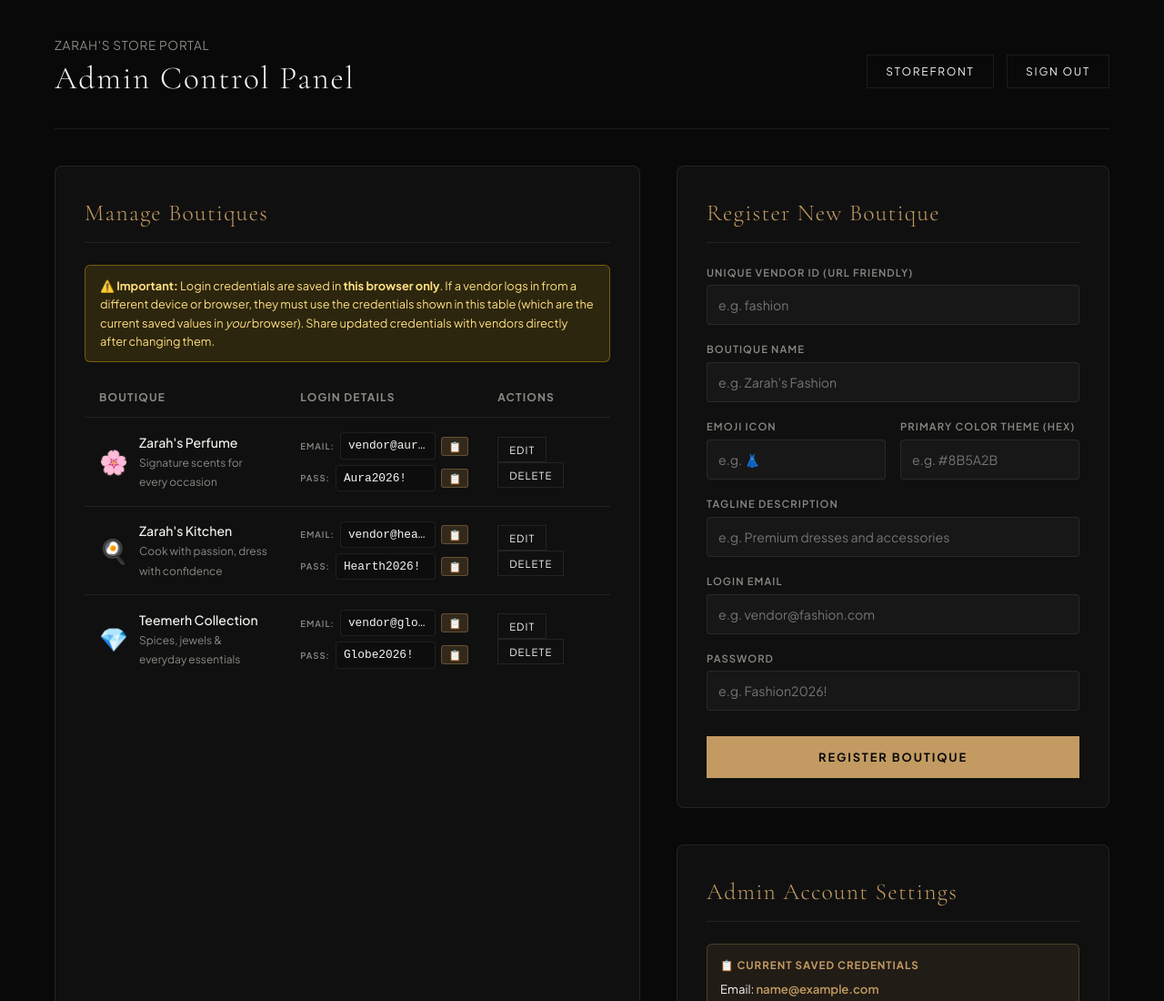
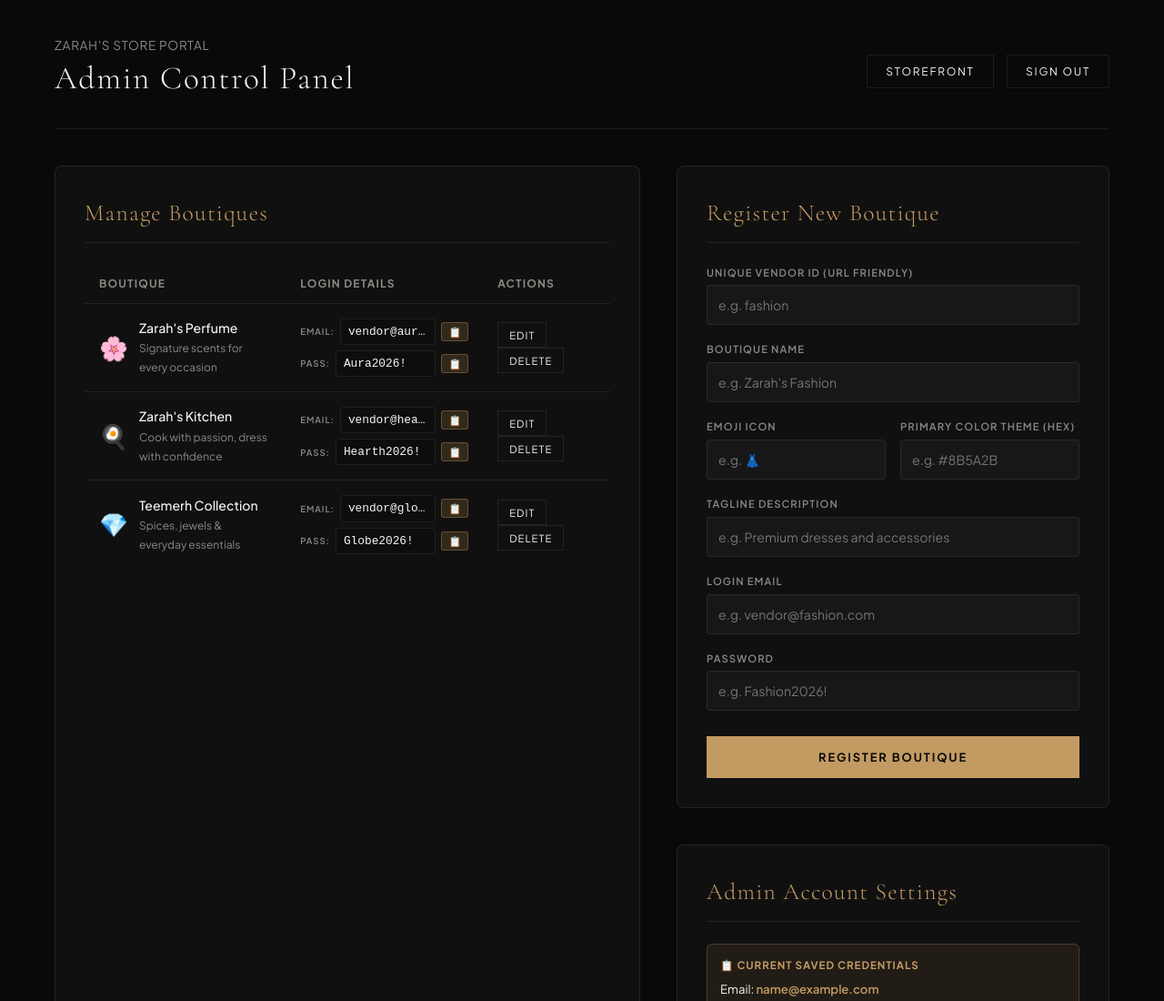
Before and after one commit to abubakar-r-salihawa/zarahs-store, a plain HTML site: page admin-dashboard.html in a window 1280 px wide. Shown: the top 1100 px of the page at 91% size. Drawn offline with nearby package versions, Linux system fonts and the light colour scheme; no server answers; sample sign-in values are in the browser's storage; a web font is replaced by a local one.

Commit message:
Remove browser-only storage warning from Admin Control Panel since database sync is live

```diff
--- a/admin-dashboard.html
+++ b/admin-dashboard.html
@@ -340,10 +340,7 @@
     <div class="admin-card">
       <h2 class="card-title">Manage Boutiques</h2>
 
-      <!-- ⚠️ Storage Notice -->
-      <div style="background:rgba(255,193,7,0.12);border:1px solid rgba(255,193,7,0.35);border-radius:6px;padding:12px 16px;margin-bottom:18px;font-size:0.8rem;color:#ffe082;line-height:1.6">
-        ⚠️ <strong>Important:</strong> Login credentials are saved in <strong>this browser only</strong>. If a vendor logs in from a different device or browser, they must use the credentials shown in this table (which are the current saved values in <em>your</em> browser). Share updated credentials with vendors directly after changing them.
-      </div>
+
 
       <div style="overflow-x: auto;">
         <table class="vendor-table">
```
